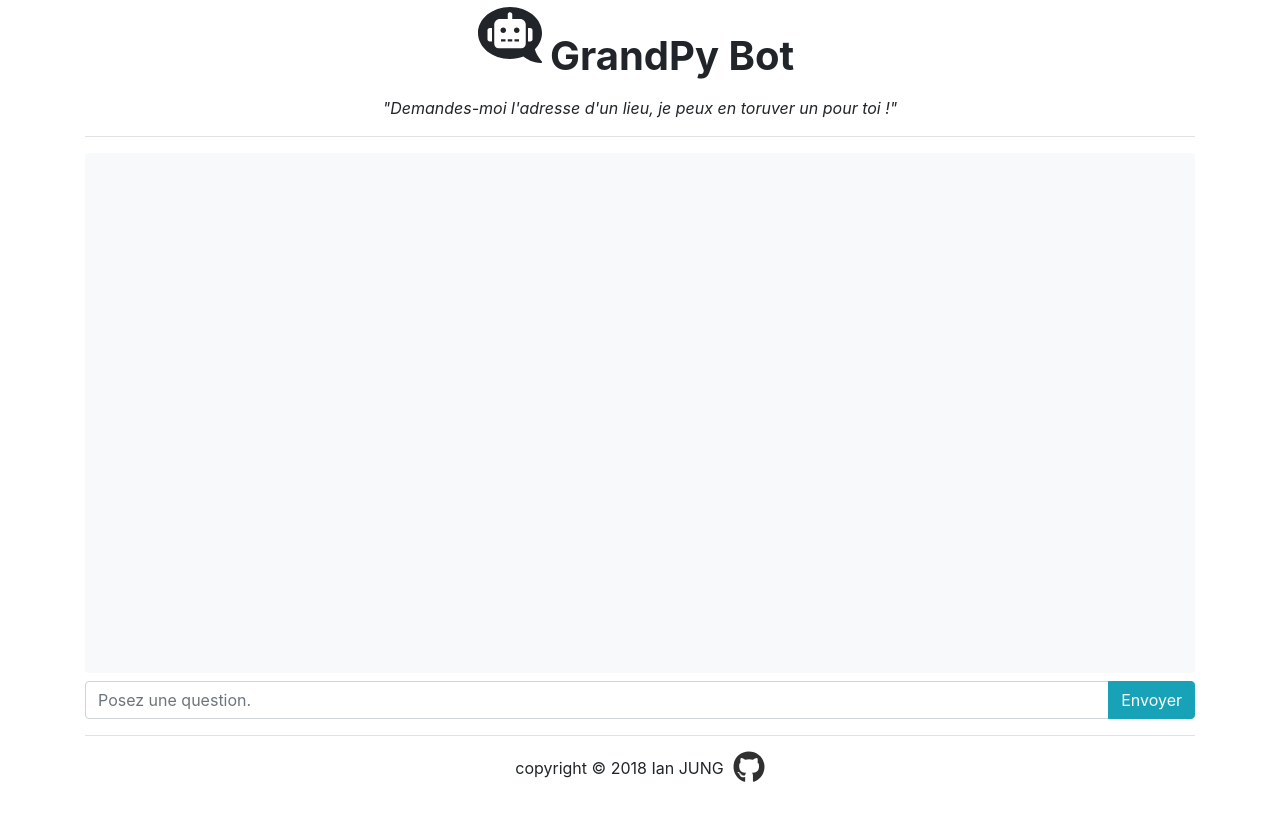
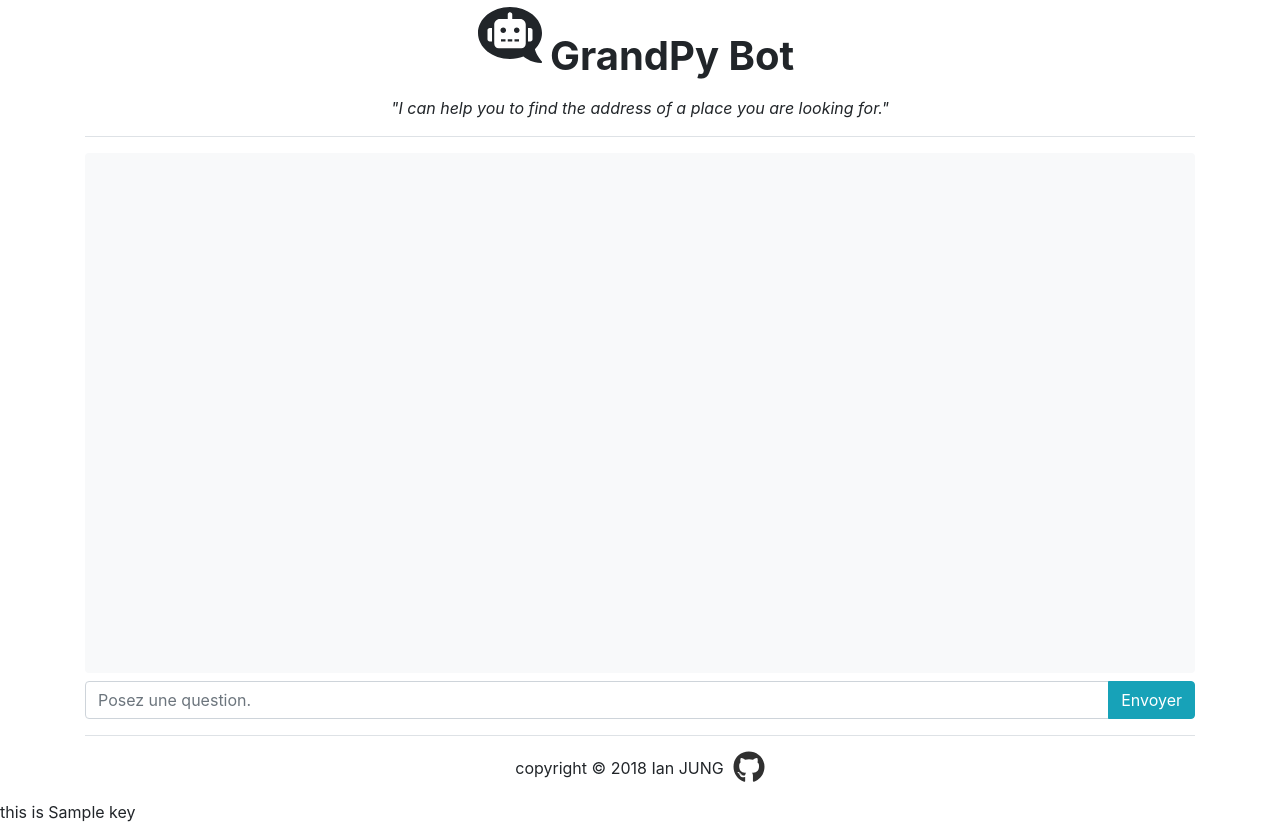
Before and after one commit to delattr/grandpy-bot, a Flask app: template grandPy/templates/index.html in a window 1280 px wide. Before the commit the page ends 782 px from the top, so only its background shows below. Run offline with Flask 2, Linux system fonts and the light colour scheme; the template is opened without the code that fills it: most values are stand-ins (such as "Sample title", 1, 10 or a date in 2020); parts of the project's set-up code (start-up, migrations or seed data) failed here and were passed over; some libraries are stand-ins or nearby versions.

Commit message:
updated front-end

```diff
--- a/grandPy/static/jq_scripts.js
+++ b/grandPy/static/jq_scripts.js
@@ -17,7 +17,7 @@ $(document).ready(function () {
             data: data,
             success: callback,
             error: (xhr) => {
-                var msg = 'ERROR: ' + xhr.status + ' ' + xhr.statusText;
+                var msg = 'Ajax ERROR: ' + xhr.status + ' ' + xhr.statusText;
                 chatOutput('grandpy', msg);
             },
             complete: function () {
@@ -30,25 +30,28 @@ $(document).ready(function () {
         if (response.status == 'OK') {
             var promise = loader();
             promise.then(function () {
-                var answer = `Mon poussin ! La voici: ?`
+                // Display address
+                var answer = `Here is the address for ${response.name}`
                 chatOutput('grandpy', answer + "<br><i>" + response.address + "</i>");
                 return loader();
             }).then(function () {
+                // Display google Maps
                 createMap(response);
                 return loader();
             }).then(function () {
-                var answer = "Mais t'ai-je déjà raconté l'histoire de ce quartier qui m'a vu en culottes courtes ?<br> "
-                chatOutput('grandpy', answer + '<i>' + response.wiki + '</i>');
+                // Display wiki
+                var answer = `Have I ever told you about ${response.name}`
+                chatOutput('grandpy', answer + '<br><i>' + response.wiki + '</i>');
             });
         } else if (response.status === 'ZERO_RESULTS') {
             var promise = loader();
             promise.then(function () {
-                chatOutput('grandpy', "Désolé, mon poussin. Je ne connais pas l'adresse");
+                chatOutput('grandpy', "Sorry, I couldn't find the address");
             });
         } else {
             var promise = loader();
             promise.then(function () {
-                chatOutput('grandpy', "Oh ! Mon pussin, il y avait une erreur.<br>ERROR: " + response.status);
+                chatOutput('grandpy', "ERROR: " + response.status);
             });
         }
     }
@@ -88,6 +91,7 @@ $(document).ready(function () {
 
     // Display google maps object
     function createMap(r) {
+
         chatOutput('grandpy', "");
         $("#" + logId).css({
             width: '400px',
@@ -131,7 +135,7 @@ $(document).ready(function () {
             postAjax('/post', $("form").serialize(), callback);
 
         } else {
-            chatOutput('grandpy', "Demandes-moi ! l'adresse d'un lieu.");
+            chatOutput('grandpy', "Give me an name of place. I can help you find the address.");
         };
         // Clear input field
         $("input").val("");
--- a/grandPy/templates/index.html
+++ b/grandPy/templates/index.html
@@ -16,7 +16,7 @@
                 </div>
                 <div></div>
             </div>
-            <p class="text-center font-italic">"Demandes-moi l'adresse d'un lieu, je peux en toruver un pour toi !"</p>
+            <p class="text-center font-italic">"I can help you to find the address of a place you are looking for."</p>
         </div>
 
         <!-- chatting box -->
--- a/grandPy/templates/layout.html
+++ b/grandPy/templates/layout.html
@@ -1,5 +1,5 @@
 <!doctype html>
-<html lang="fr">
+<html lang="en">
 
 <head>
     <!-- Required meta tags -->
@@ -30,6 +30,9 @@
         crossorigin="anonymous"></script>
     <script src="{{ url_for('static', filename='jq_scripts.js') }}"></script>
     <script async defer src="https://maps.googleapis.com/maps/api/js?key={{ key }}"></script>
+   <p>
+    this is {{ key }}
+   </p>
 </body>
 
 </html>
```
